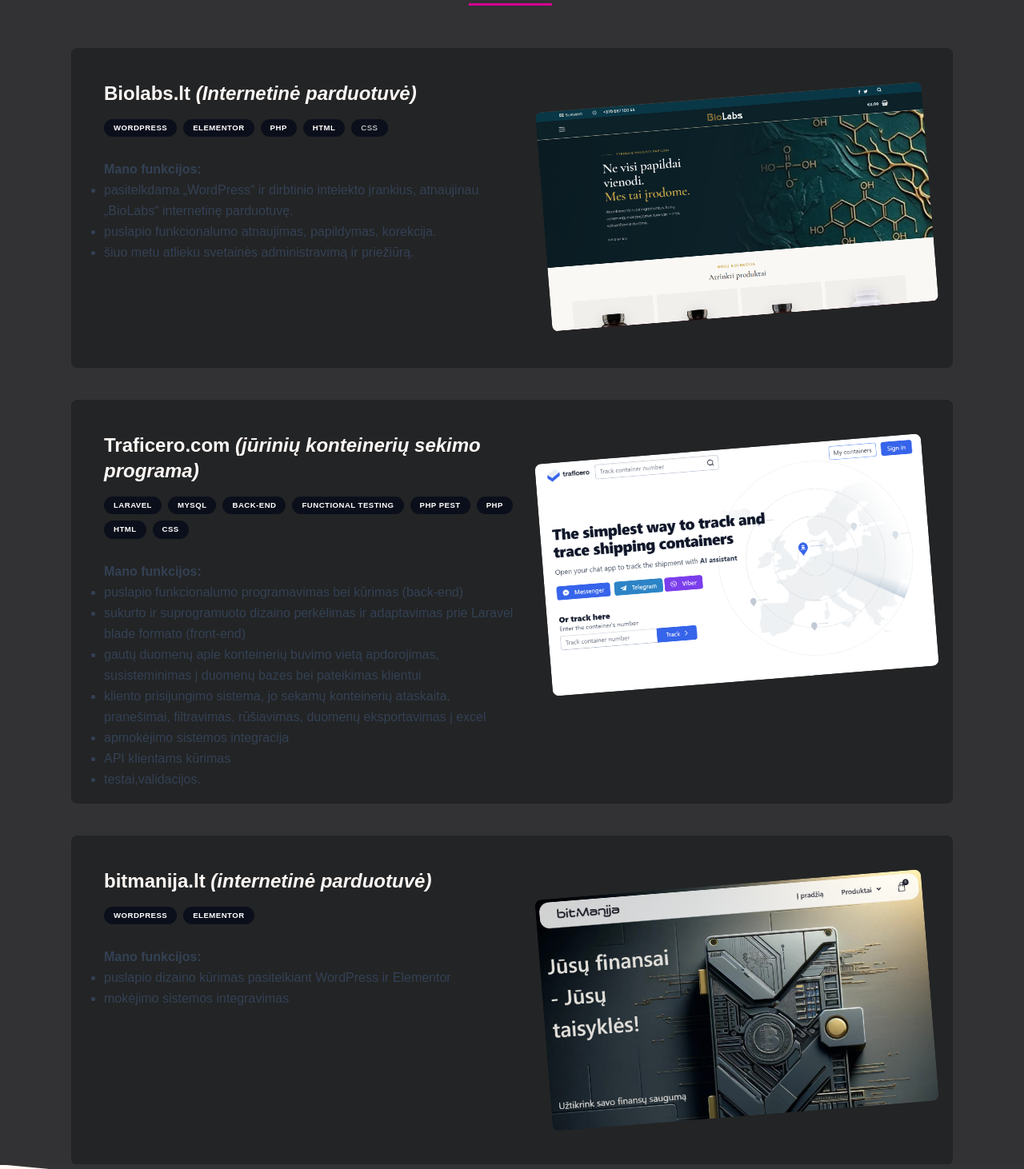
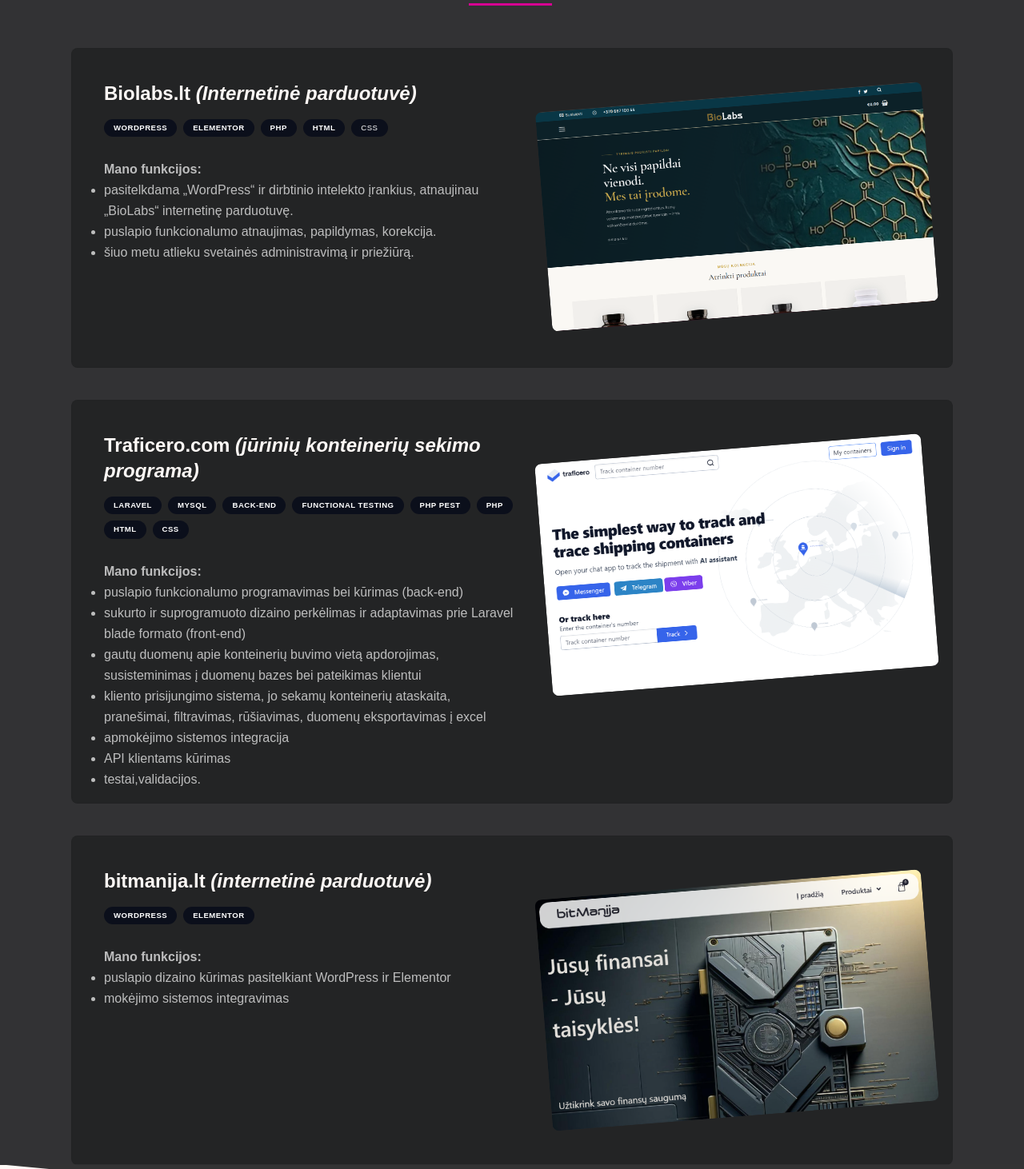
Before and after one commit to zvlzvl/portfolio, a React (Create React App) app: page / in a window 1280 px wide. Shown: the part 2289-3751 px from the top of the page at 80% size. Built offline with nearby package versions, Linux system fonts and the light colour scheme.

Commit message:
text slate remove

```diff
--- a/src/components/Projects.js
+++ b/src/components/Projects.js
@@ -54,7 +54,7 @@ const ProjectCard = () => {
                                     CSS
                                 </li>
                             </ul>
-                            <div className="leading-relaxed mt-7 text-slate-700 dark:text-white/70">
+                            <div className="leading-relaxed mt-7 text-white/70">
                                 <h5 className="font-bold">Mano funkcijos:</h5>
                                 <ul>
                                     <li className="list-disc">pasitelkdama „WordPress“ ir dirbtinio intelekto įrankius, atnaujinau „BioLabs“ internetinę parduotuvę.</li>
@@ -117,7 +117,7 @@ const ProjectCard = () => {
                                     CSS
                                 </li>
                             </ul>
-                            <div className="leading-relaxed mt-7 text-slate-700 dark:text-white/70">
+                            <div className="leading-relaxed mt-7 text-white/70">
                                 <h5 className="font-bold">Mano funkcijos:</h5>
                                 <ul>
                                     <li className="list-disc">puslapio funkcionalumo programavimas bei kūrimas (back-end)</li>
@@ -168,7 +168,7 @@ const ProjectCard = () => {
                                     Elementor
                                 </li>
                             </ul>
-                            <div className="leading-relaxed mt-7 text-slate-700 dark:text-white/70">
+                            <div className="leading-relaxed mt-7 text-white/70">
                                 <h5 className="font-bold">Mano funkcijos:</h5>
                                 <ul>
                                     <li className="list-disc">puslapio dizaino kūrimas pasitelkiant WordPress ir Elementor</li>
```
